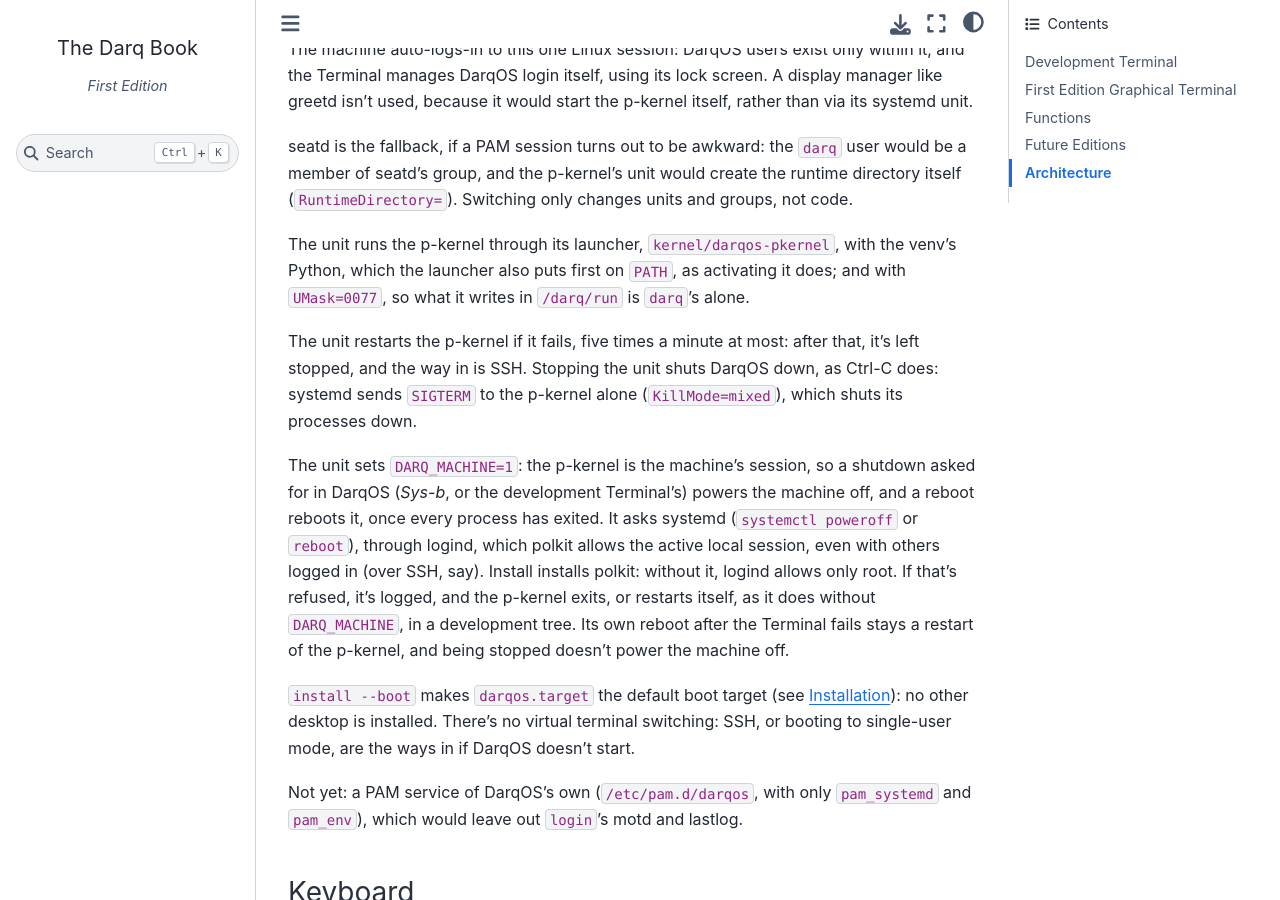
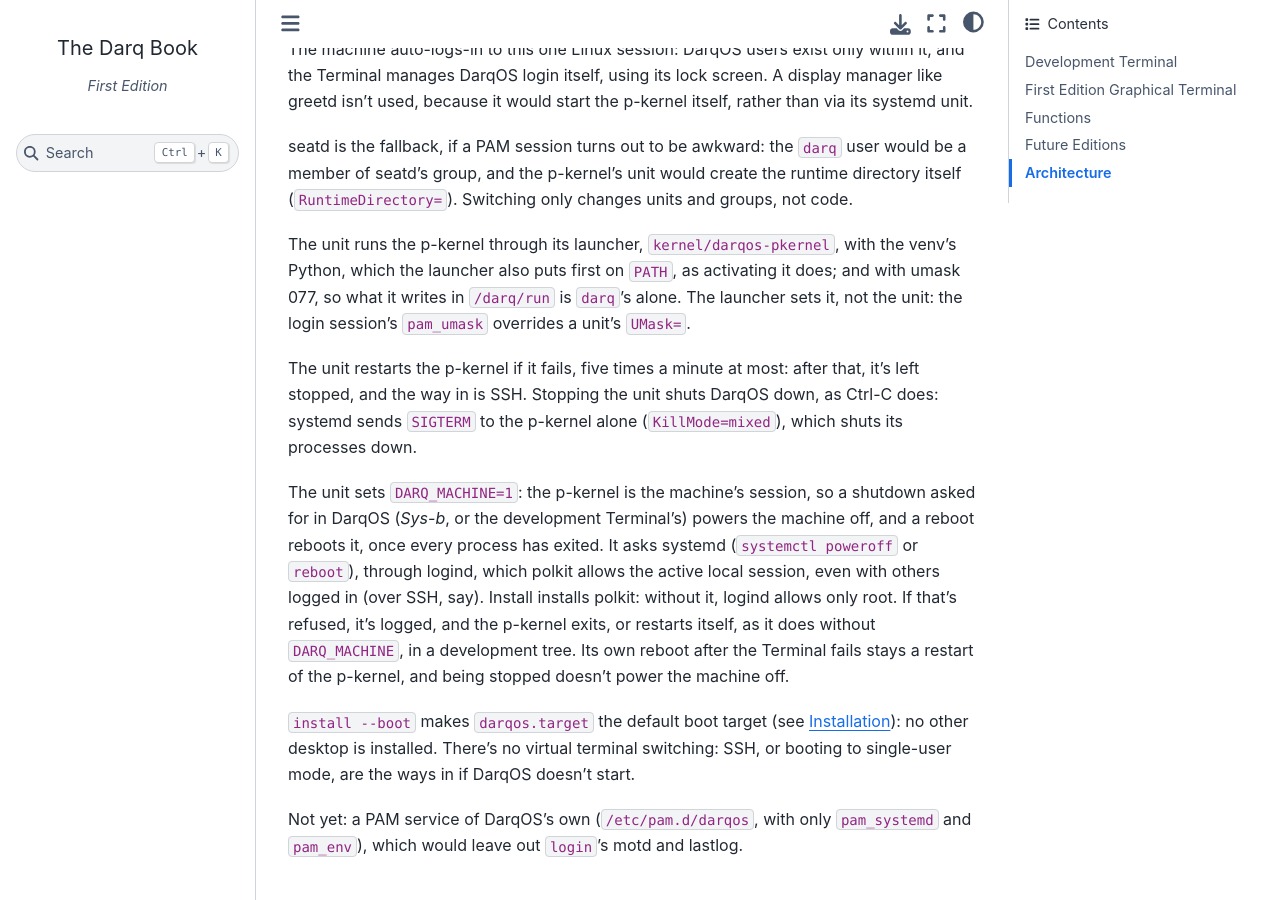
Before and after one commit to darqos/darqos, a Sphinx documentation site: the page built from doc/terminal.rst, in a window 1280 px wide and 900 px high, scrolled down 7662 px. Built offline with Sphinx 7.4.7 and the Sphinx Book theme 1.1.4, drawn with Linux system fonts in a browser that asks for light colours.

Commit message:
Fix permissions issues.

```diff
--- a/doc/terminal.rst
+++ b/doc/terminal.rst
@@ -371,8 +371,10 @@ Switching only changes units and groups, not code.
 
 The unit runs the p-kernel through its launcher,
 ``kernel/darqos-pkernel``, with the venv's Python, which the launcher
-also puts first on ``PATH``, as activating it does; and with
-``UMask=0077``, so what it writes in ``/darq/run`` is ``darq``'s alone.
+also puts first on ``PATH``, as activating it does; and with umask
+077, so what it writes in ``/darq/run`` is ``darq``'s alone.  The
+launcher sets it, not the unit: the login session's ``pam_umask``
+overrides a unit's ``UMask=``.
 
 The unit restarts the p-kernel if it fails, five times a minute at
 most: after that, it's left stopped, and the way in is SSH.  Stopping
```
Also changed, not shown: 5 other files.
